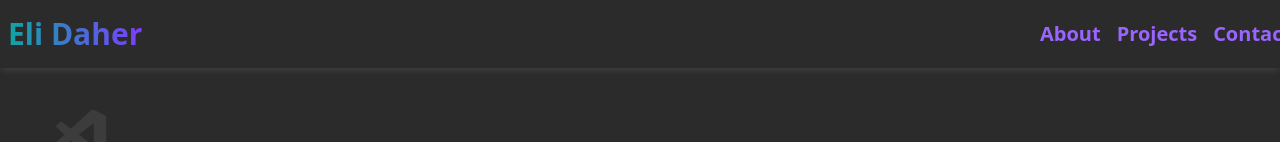
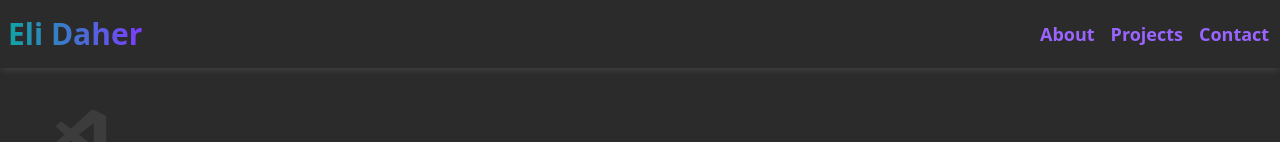
Before and after one commit to EliDaher/Portfolio, a React (Vite) app: page / in a window 1280 px wide. Shown: the top 142 px of the page. Built offline with nearby package versions, Linux system fonts and the light colour scheme.

Commit message:
change to public

```diff
--- a/index.html
+++ b/index.html
@@ -2,7 +2,7 @@
 <html lang="en" class="scroll-smooth overflow-x-hidden">
   <head>
     <meta charset="UTF-8" />
-    <link rel="icon" href="./src/assets/PortfolioIcon.png" />
+    <link rel="icon" href="./src/assets/PortfolioIcon.png"/>
     <meta name="viewport" content="width=device-width, initial-scale=1.0" />
     <title>Eli Daher | Frontend Developer Portfolio</title>
     <link href="https://unpkg.com/boxicons/css/boxicons.min.css" rel="stylesheet">
--- a/src/component/Navbar.jsx
+++ b/src/component/Navbar.jsx
@@ -15,7 +15,7 @@ export default function Navbar() {
                 <div className={`
                     absolute top-0 h-screen w-60 bg-background-700 flex flex-col transition-all duration-300
                     ${active ? "right-0 opacity-100 pointer-events-auto" : "-right-60 opacity-0 pointer-events-none"}
-                    text-xl
+                    text-lg
                     md:sticky md:flex-row md:h-full md:flex md:items-center md:justify-between md:bg-background-800 md:opacity-100 md:pointer-events-auto
                 `}>
                     {/* Close Button (Only Mobile) */}
```
Also changed, not shown: public/preview.png (renamed from src/assets/preview.png).
